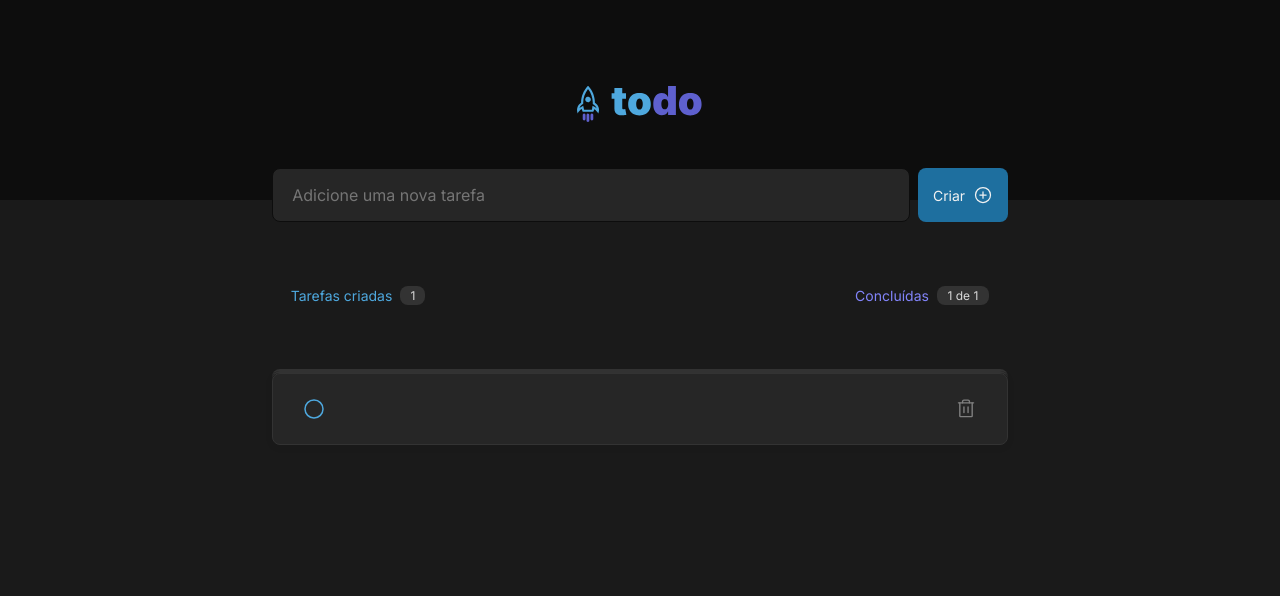
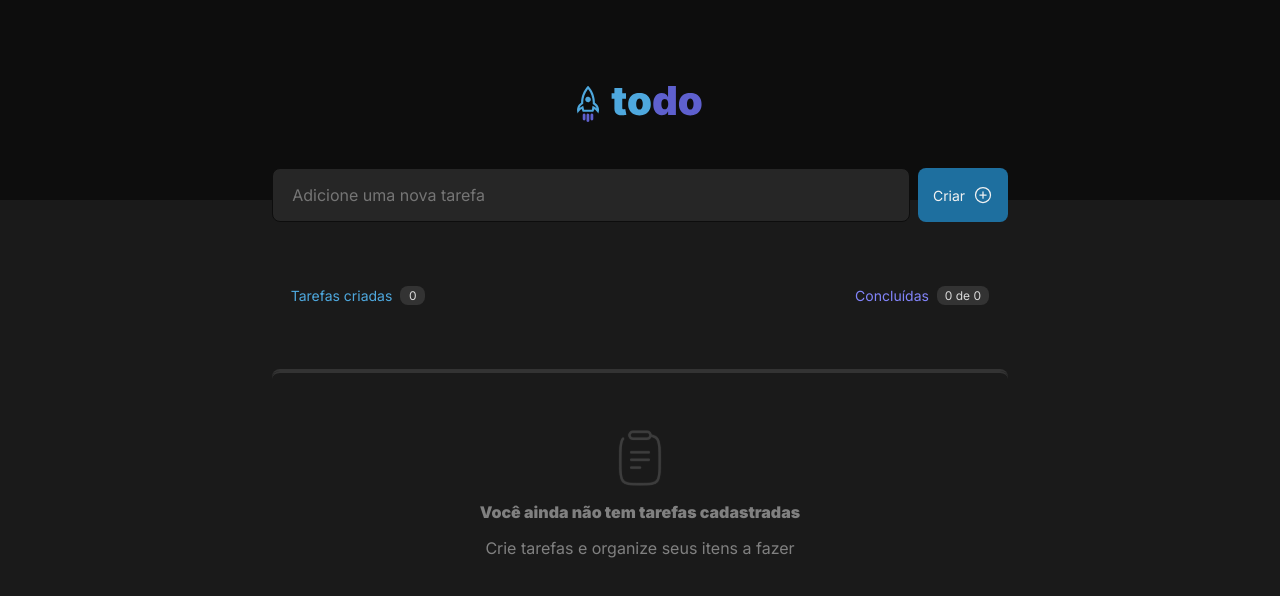
Before and after one commit to JuniorSelister/01-rocketseat-todolist, a React (Vite) app: page / in a window 1280 px wide. Shown: the top 596 px of the page. Built offline with nearby package versions, Linux system fonts and the light colour scheme.

Commit message:
Checking start up app logic

```diff
--- a/src/components/Body/index.tsx
+++ b/src/components/Body/index.tsx
@@ -11,7 +11,7 @@ import {
 } from './styles'
 
 export function Body() {
-  const [task, setTask] = useState([''])
+  const [task, setTask] = useState([]<String>)
   const [newTask, setNewTask] = useState('')
 
   function deleteTask(taskToDelete: string) {
```
